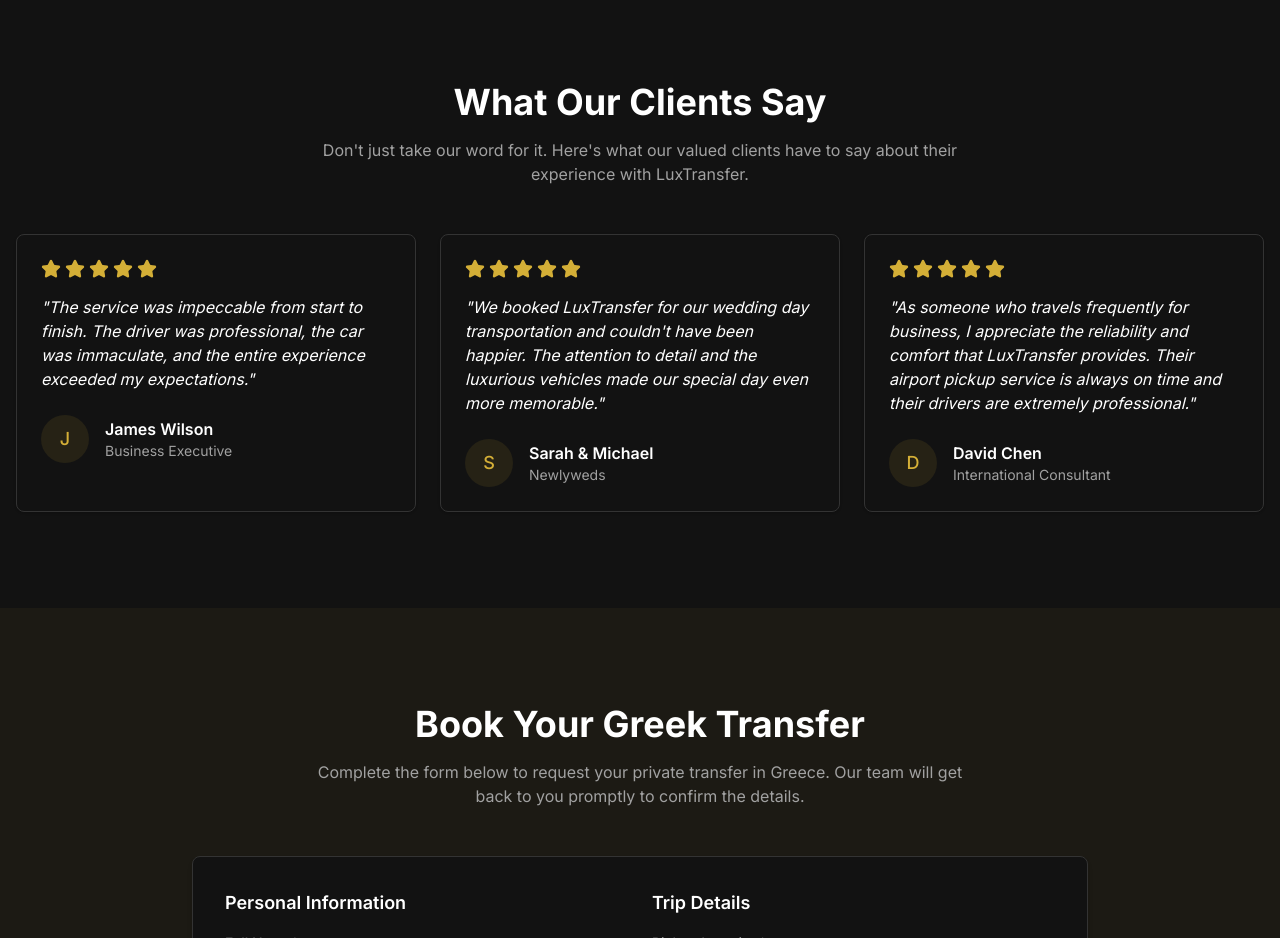
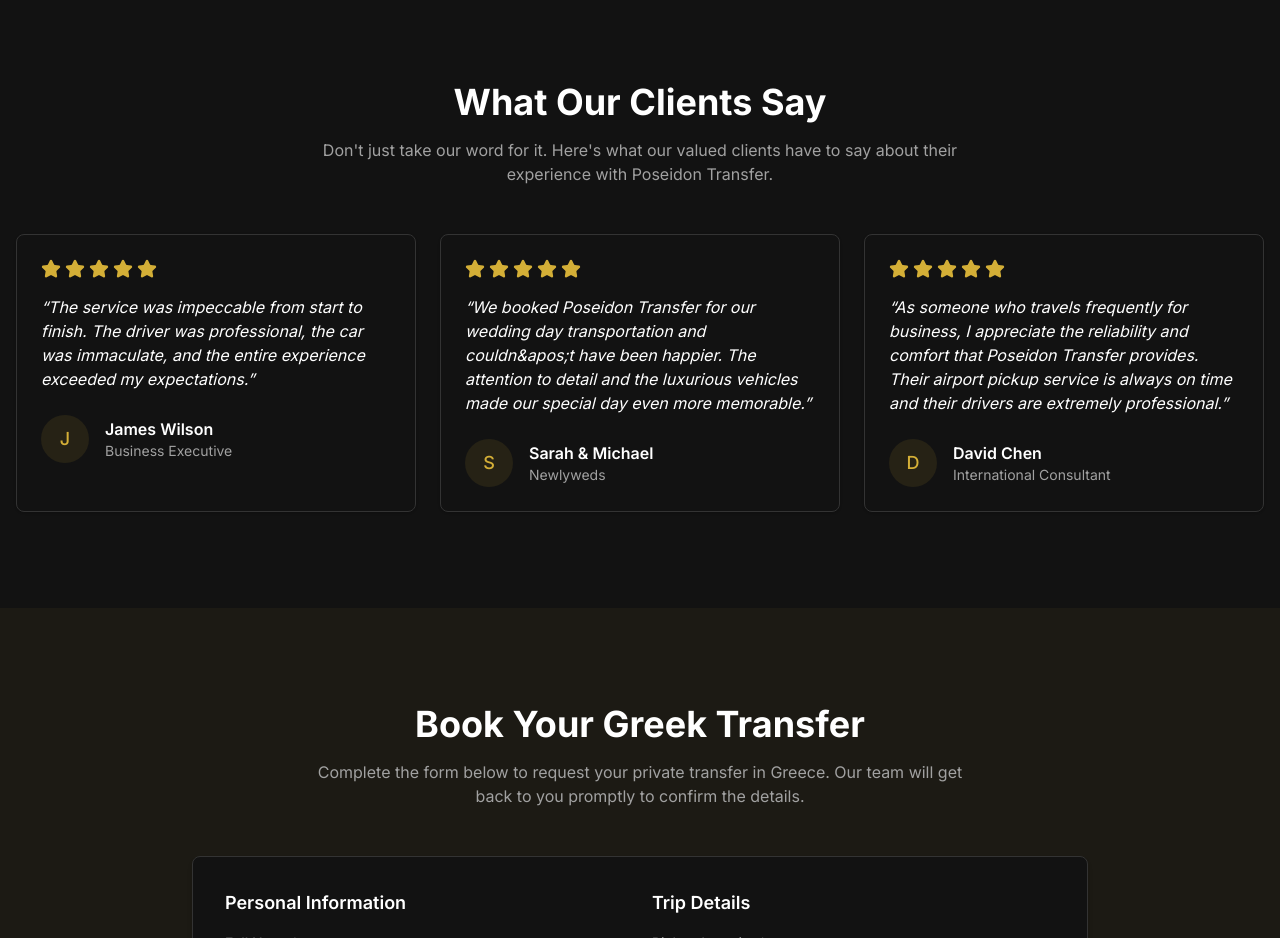
Before and after one commit to nikossoftwaredev/tranfer, a Next.js app: page / in a window 1280 px wide. Shown: the part 4720-5658 px from the top of the page. Built offline with nearby package versions, Linux system fonts and the light colour scheme.

Commit message:
Please enter the commit message for your changes. Lines starting with '#' will be ignored, and an empty message aborts the commit.
On branch main
Your branch is up to date with 'origin/main'.

Changes to be committed:
	modified:   components/sections/TestimonialsSection.tsx

```diff
--- a/components/sections/TestimonialsSection.tsx
+++ b/components/sections/TestimonialsSection.tsx
@@ -1,4 +1,5 @@
 import { Star } from "lucide-react";
+import Image from "next/image";
 
 type TestimonialProps = {
   quote: string;
@@ -29,16 +30,20 @@ const TestimonialCard = ({
       </div>
 
       {/* Quote */}
-      <blockquote className="text-foreground mb-6 italic">"{quote}"</blockquote>
+      <blockquote className="text-foreground mb-6 italic">
+        &ldquo;{quote}&rdquo;
+      </blockquote>
 
       {/* Author */}
       <div className="flex items-center">
         {avatar ? (
           <div className="h-12 w-12 rounded-full overflow-hidden mr-4">
-            <img
+            <Image
               src={avatar}
               alt={author}
               className="h-full w-full object-cover"
+              width={48}
+              height={48}
             />
           </div>
         ) : (
@@ -66,14 +71,14 @@ const TestimonialsSection = () => {
     },
     {
       quote:
-        "We booked LuxTransfer for our wedding day transportation and couldn't have been happier. The attention to detail and the luxurious vehicles made our special day even more memorable.",
+        "We booked Poseidon Transfer for our wedding day transportation and couldn&apos;t have been happier. The attention to detail and the luxurious vehicles made our special day even more memorable.",
       author: "Sarah & Michael",
       role: "Newlyweds",
       rating: 5,
     },
     {
       quote:
-        "As someone who travels frequently for business, I appreciate the reliability and comfort that LuxTransfer provides. Their airport pickup service is always on time and their drivers are extremely professional.",
+        "As someone who travels frequently for business, I appreciate the reliability and comfort that Poseidon Transfer provides. Their airport pickup service is always on time and their drivers are extremely professional.",
       author: "David Chen",
       role: "International Consultant",
       rating: 5,
@@ -88,8 +93,8 @@ const TestimonialsSection = () => {
             What Our Clients Say
           </h2>
           <p className="text-muted-foreground max-w-2xl mx-auto">
-            Don't just take our word for it. Here's what our valued clients have
-            to say about their experience with LuxTransfer.
+            Don&apos;t just take our word for it. Here&apos;s what our valued
+            clients have to say about their experience with Poseidon Transfer.
           </p>
         </div>
 
```
